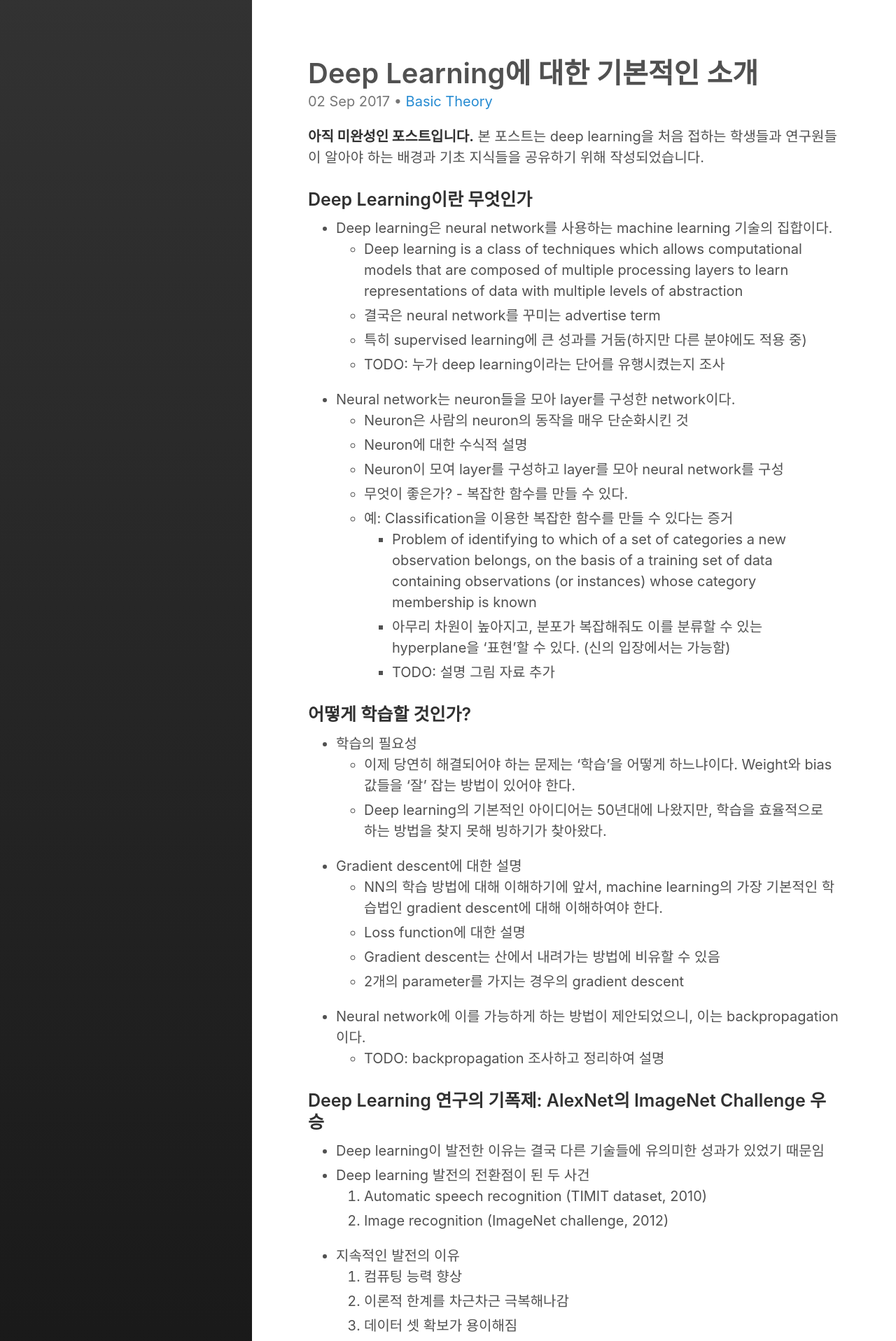
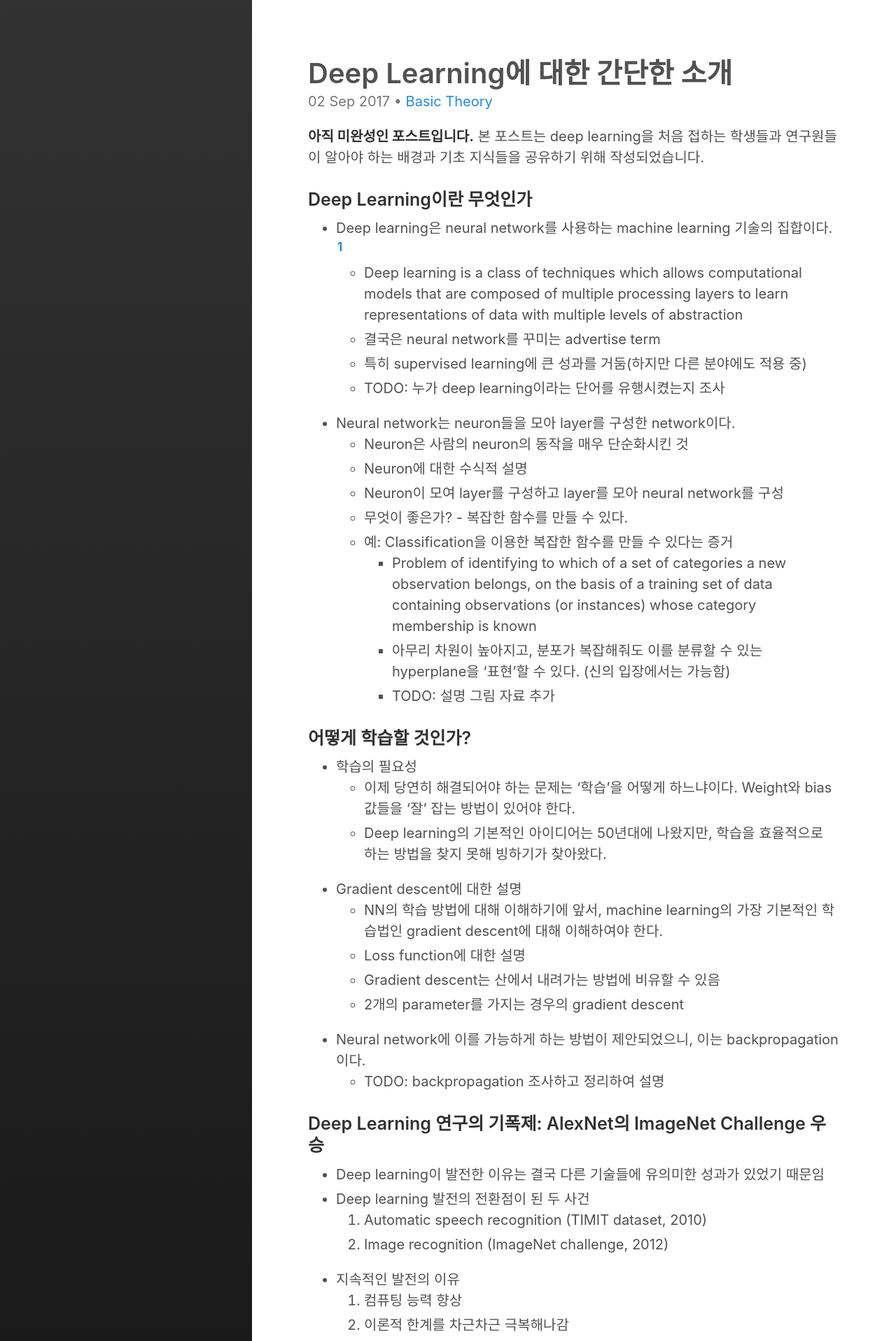
Before and after one commit to shnoh171/shnoh171.github.io, a Jekyll site: the page built from _posts/2017-09-02-introduction-to-deep-learning.md, in a window 1280 px wide. Shown: the top 1917 px of the page at 70% size. Built offline with Jekyll 4.4.1, drawn with Linux system fonts in a browser that asks for light colours.

Commit message:
Update introduction-to-deep-learning

```diff
--- a/_posts/2017-09-02-introduction-to-deep-learning.md
+++ b/_posts/2017-09-02-introduction-to-deep-learning.md
@@ -1,13 +1,13 @@
 ---
 layout: post
-title: Deep Learning에 대한 기본적인 소개
+title: Deep Learning에 대한 간단한 소개
 categories:
   - Basic Theory
 ---
 **아직 미완성인 포스트입니다.** 본 포스트는 deep learning을 처음 접하는 학생들과 연구원들이 알아야 하는 배경과 기초 지식들을 공유하기 위해 작성되었습니다.
 
 ### Deep Learning이란 무엇인가
-* Deep learning은 neural network를 사용하는 machine learning 기술의 집합이다.
+* Deep learning은 neural network를 사용하는 machine learning 기술의 집합이다. [^test]
   + Deep learning is a class of techniques which allows computational models that are composed of multiple processing layers to learn representations of data with multiple levels of abstraction
   + 결국은 neural network를 꾸미는 advertise term
   + 특히 supervised learning에 큰 성과를 거둠(하지만 다른 분야에도 적용 중)
```
Also changed, not shown: other parts of _posts/2017-09-02-introduction-to-deep-learning.md (+2 -0 lines).
